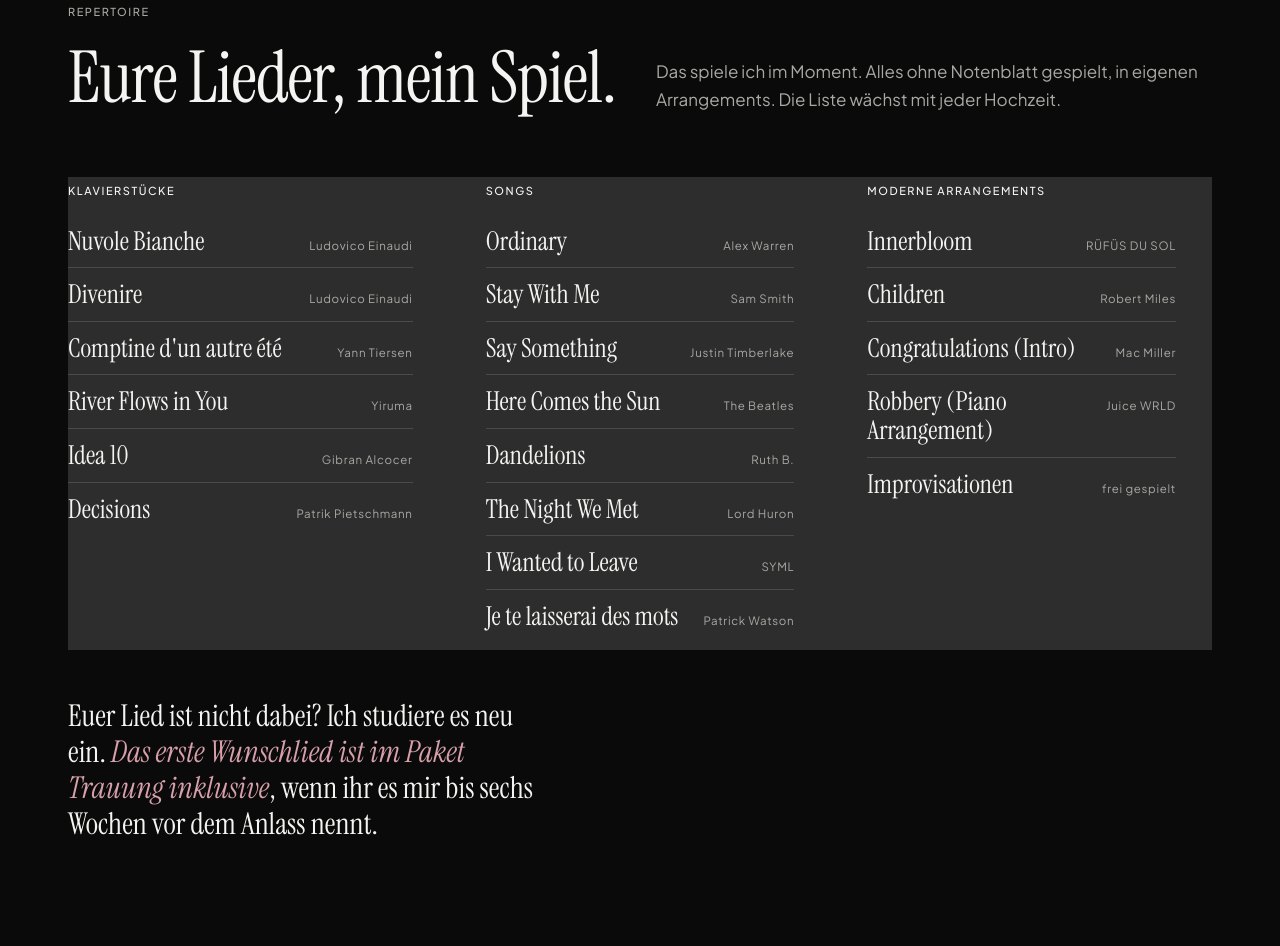
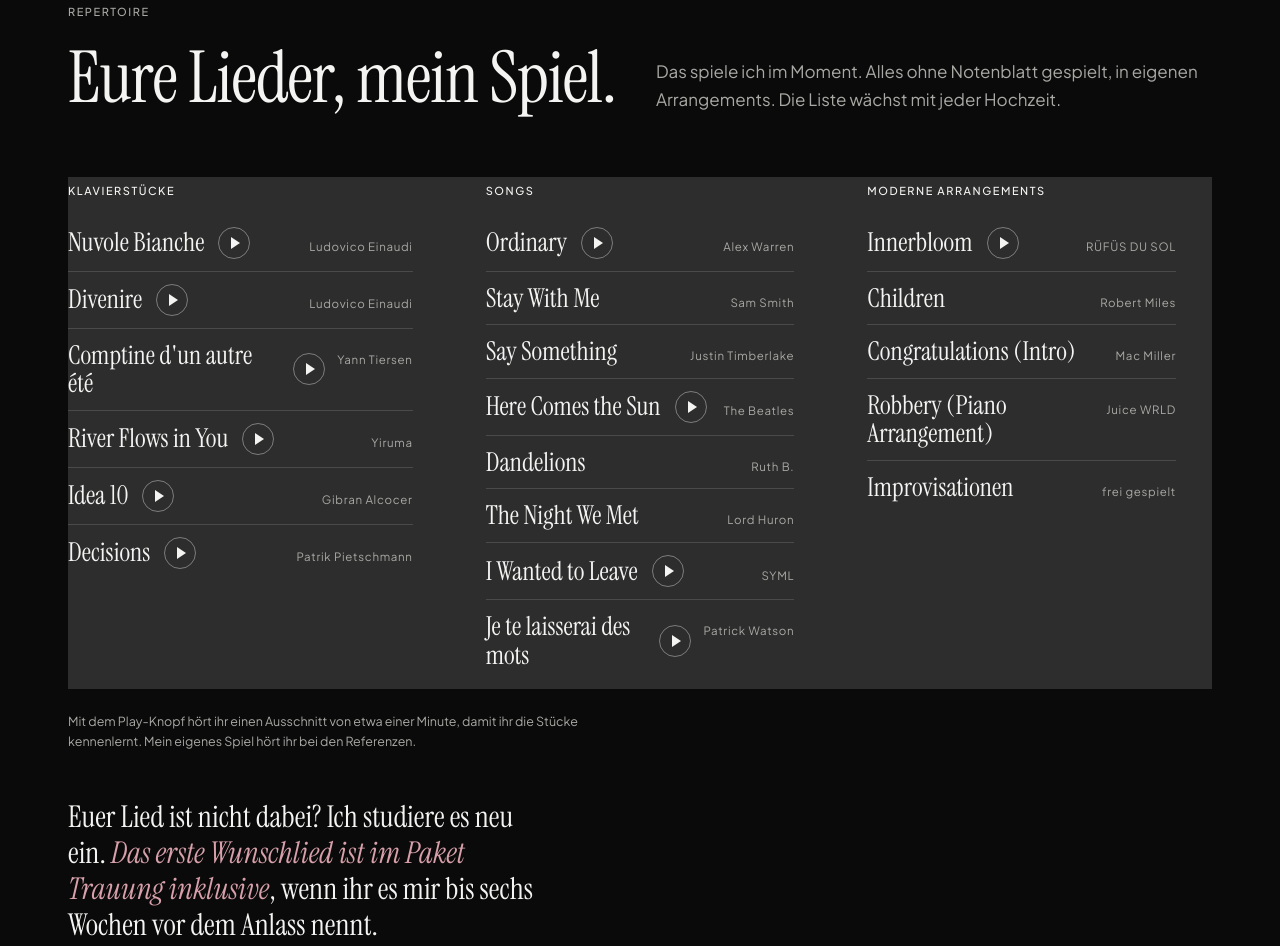
Before and after one commit to davidramchandani-creator/deineventpianist, a website: page index.html in a window 1280 px wide. Shown: the part 4282-5228 px from the top of the page. Drawn offline with Linux system fonts and the light colour scheme.

Commit message:
Hoerproben-Titel und Audio-Ausschnitte beim Repertoire

```diff
--- a/index.html
+++ b/index.html
@@ -192,6 +192,15 @@
   .rep-note em{color:#D7A0AA}
   @media (max-width:800px){.rep{grid-template-columns:1fr}.rep > div{padding:24px 0}.rep > div + div{padding-left:0}}
   @media (max-width:520px){.rep li{flex-direction:column;align-items:flex-start;gap:4px;font-size:24px}.rep li span{white-space:normal}}
+  .rep li{position:relative}
+  .rep li .ti{display:flex;align-items:center;gap:14px;min-width:0}
+  .rep li::after{content:"";position:absolute;left:0;bottom:-1px;height:1px;width:var(--p,0%);background:var(--on-black)}
+  .pl{display:inline-grid;place-items:center;vertical-align:middle;width:32px;height:32px;flex-shrink:0;margin:0;padding:0;border-radius:50%;border:1px solid rgba(255,255,255,.38);background:transparent;color:var(--on-black);cursor:pointer;transition:background .2s,color .2s,border-color .2s}
+  .pl::before{content:"";border-left:9px solid currentColor;border-top:6px solid transparent;border-bottom:6px solid transparent;margin-left:3px}
+  .pl:hover,.pl[aria-pressed="true"]{background:var(--on-black);color:var(--black);border-color:var(--on-black)}
+  .pl[aria-pressed="true"]::before{border:0;width:10px;height:12px;margin:0;background:linear-gradient(to right,currentColor 0 3px,transparent 3px 7px,currentColor 7px 10px)}
+  .pl:focus-visible{outline:2px solid #D7A0AA;outline-offset:3px}
+  .rep-hint{margin:22px 0 0;max-width:62ch;font-size:12.5px;line-height:1.6;color:var(--on-black-2)}
 
   /* referenzen */
   .refs-head{display:flex;justify-content:space-between;align-items:flex-end;gap:24px}
@@ -505,31 +514,31 @@
       <div>
         <h3>Klavierstücke</h3>
         <ul>
-          <li>Nuvole Bianche <span>Ludovico Einaudi</span></li>
-          <li>Divenire <span>Ludovico Einaudi</span></li>
-          <li>Comptine d'un autre été <span>Yann Tiersen</span></li>
-          <li>River Flows in You <span>Yiruma</span></li>
-          <li>Idea 10 <span>Gibran Alcocer</span></li>
-          <li>Decisions <span>Patrik Pietschmann</span></li>
+          <li><div class="ti">Nuvole Bianche<button class="pl" type="button" data-src="audio/nuvole-bianche.mp3" aria-label="Ausschnitt anhören: Nuvole Bianche" aria-pressed="false"></button></div><span>Ludovico Einaudi</span></li>
+          <li><div class="ti">Divenire<button class="pl" type="button" data-src="audio/divenire.mp3" aria-label="Ausschnitt anhören: Divenire" aria-pressed="false"></button></div><span>Ludovico Einaudi</span></li>
+          <li><div class="ti">Comptine d'un autre été<button class="pl" type="button" data-src="audio/comptine.mp3" aria-label="Ausschnitt anhören: Comptine d'un autre été" aria-pressed="false"></button></div><span>Yann Tiersen</span></li>
+          <li><div class="ti">River Flows in You<button class="pl" type="button" data-src="audio/river-flows-in-you.mp3" aria-label="Ausschnitt anhören: River Flows in You" aria-pressed="false"></button></div><span>Yiruma</span></li>
+          <li><div class="ti">Idea 10<button class="pl" type="button" data-src="audio/idea-10.mp3" aria-label="Ausschnitt anhören: Idea 10" aria-pressed="false"></button></div><span>Gibran Alcocer</span></li>
+          <li><div class="ti">Decisions<button class="pl" type="button" data-src="audio/decisions.mp3" aria-label="Ausschnitt anhören: Decisions" aria-pressed="false"></button></div><span>Patrik Pietschmann</span></li>
         </ul>
       </div>
       <div>
         <h3>Songs</h3>
         <ul>
-          <li>Ordinary <span>Alex Warren</span></li>
+          <li><div class="ti">Ordinary<button class="pl" type="button" data-src="audio/ordinary.mp3" aria-label="Ausschnitt anhören: Ordinary" aria-pressed="false"></button></div><span>Alex Warren</span></li>
           <li>Stay With Me <span>Sam Smith</span></li>
           <li>Say Something <span>Justin Timberlake</span></li>
-          <li>Here Comes the Sun <span>The Beatles</span></li>
+          <li><div class="ti">Here Comes the Sun<button class="pl" type="button" data-src="audio/here-comes-the-sun.mp3" aria-label="Ausschnitt anhören: Here Comes the Sun" aria-pressed="false"></button></div><span>The Beatles</span></li>
           <li>Dandelions <span>Ruth B.</span></li>
           <li>The Night We Met <span>Lord Huron</span></li>
-          <li>I Wanted to Leave <span>SYML</span></li>
-          <li>Je te laisserai des mots <span>Patrick Watson</span></li>
+          <li><div class="ti">I Wanted to Leave<button class="pl" type="button" data-src="audio/i-wanted-to-leave.mp3" aria-label="Ausschnitt anhören: I Wanted to Leave" aria-pressed="false"></button></div><span>SYML</span></li>
+          <li><div class="ti">Je te laisserai des mots<button class="pl" type="button" data-src="audio/je-te-laisserai-des-mots.mp3" aria-label="Ausschnitt anhören: Je te laisserai des mots" aria-pressed="false"></button></div><span>Patrick Watson</span></li>
         </ul>
       </div>
       <div>
         <h3>Moderne Arrangements</h3>
         <ul>
-          <li>Innerbloom <span>RÜFÜS DU SOL</span></li>
+          <li><div class="ti">Innerbloom<button class="pl" type="button" data-src="audio/innerbloom.mp3" aria-label="Ausschnitt anhören: Innerbloom" aria-pressed="false"></button></div><span>RÜFÜS DU SOL</span></li>
           <li>Children <span>Robert Miles</span></li>
           <li>Congratulations (Intro) <span>Mac Miller</span></li>
           <li>Robbery (Piano Arrangement) <span>Juice WRLD</span></li>
@@ -537,6 +546,7 @@
         </ul>
       </div>
     </div>
+    <p class="rep-hint">Mit dem Play-Knopf hört ihr einen Ausschnitt von etwa einer Minute, damit ihr die Stücke kennenlernt. Mein eigenes Spiel hört ihr bei den Referenzen.</p>
     <p class="rep-note">Euer Lied ist nicht dabei? Ich studiere es neu ein. <em>Das erste Wunschlied ist im Paket Trauung inklusive</em>, wenn ihr es mir bis sechs Wochen vor dem Anlass nennt.</p>
     </div>
   </section>
@@ -847,7 +857,7 @@
     box.addEventListener('click',function(){
       if(box.classList.contains('playing')) return;
       vids.forEach(function(o){ if(o!==vid){o.pause(); o.controls=false; o.parentNode.classList.remove('playing');} });
-      vid.controls=true; box.classList.add('playing'); vid.play();
+      stopAudio(); vid.controls=true; box.classList.add('playing'); vid.play();
     });
     vid.addEventListener('ended',function(){ vid.controls=false; box.classList.remove('playing'); vid.load(); });
   });
@@ -858,6 +868,22 @@
     });
   });
 
+  /* Repertoire: Ausschnitte abspielen, immer nur einer gleichzeitig */
+  var aud=new Audio(); aud.preload='none'; var curBtn=null;
+  function resetBtn(){ if(curBtn){ curBtn.setAttribute('aria-pressed','false'); curBtn.closest('li').style.removeProperty('--p'); curBtn=null; } }
+  function stopAudio(){ aud.pause(); resetBtn(); }
+  aud.addEventListener('timeupdate',function(){ if(curBtn && aud.duration){ curBtn.closest('li').style.setProperty('--p',(aud.currentTime/aud.duration*100)+'%'); } });
+  aud.addEventListener('ended',resetBtn);
+  document.querySelectorAll('.rep .pl').forEach(function(b){
+    b.addEventListener('click',function(){
+      if(curBtn===b){ stopAudio(); return; }
+      stopAudio();
+      vids.forEach(function(o){ o.pause(); o.controls=false; o.parentNode.classList.remove('playing'); });
+      aud.src=b.dataset.src; curBtn=b; b.setAttribute('aria-pressed','true');
+      var pr=aud.play(); if(pr&&pr.catch){ pr.catch(function(){ resetBtn(); }); }
+    });
+  });
+
   applyAnlass();
 })();
 </script>
```
Also changed, not shown: 11 other files.
